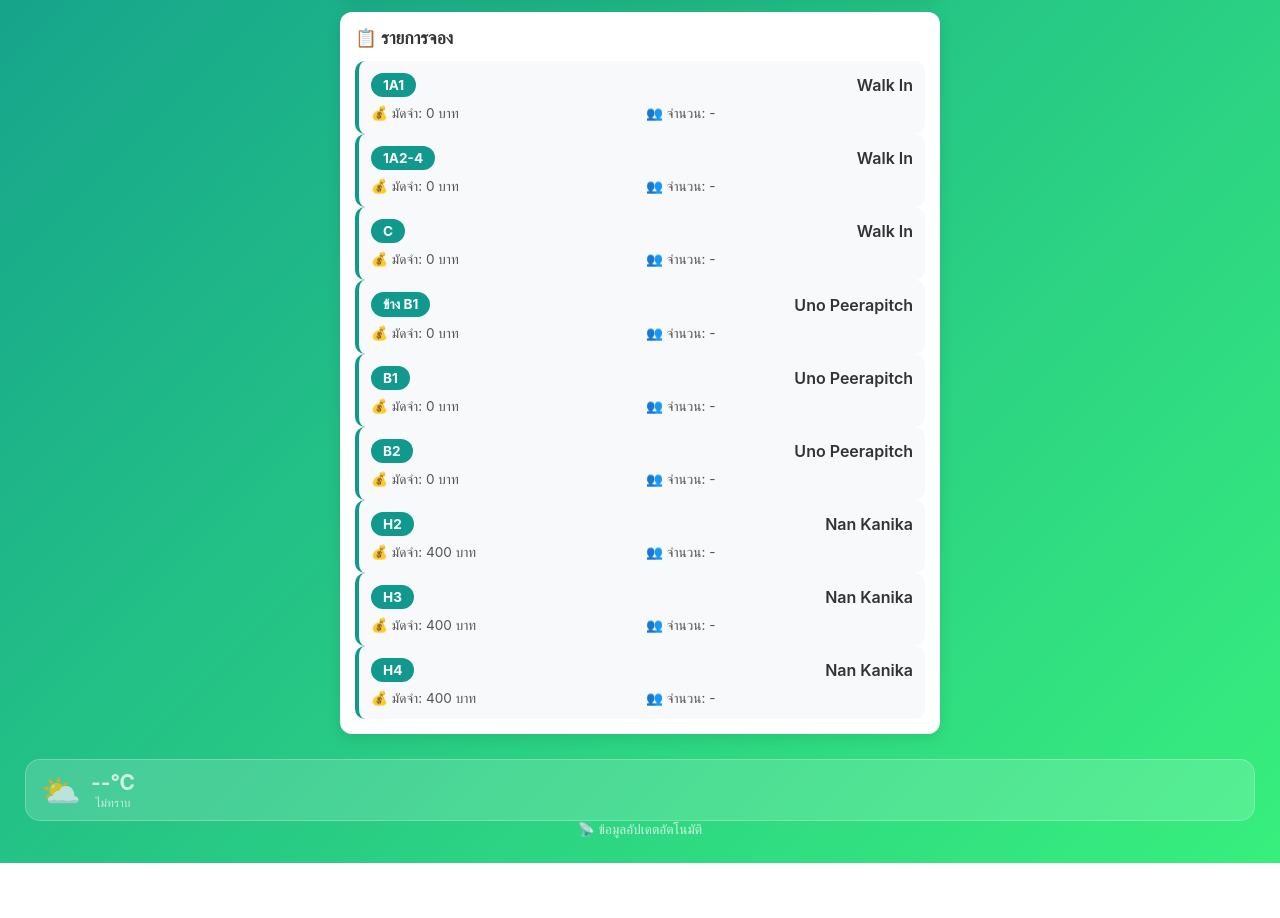
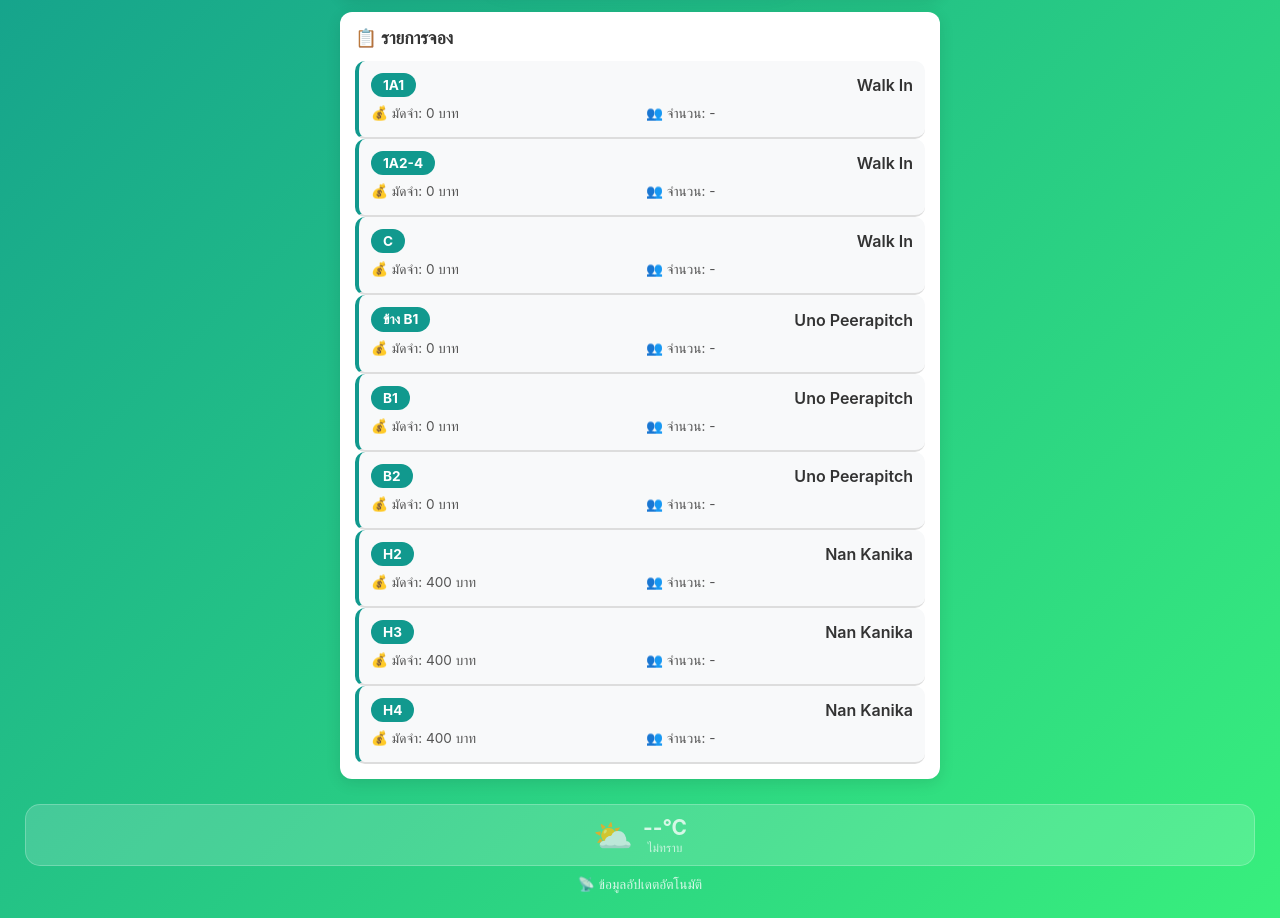
Before and after one commit to MildNattakorn/wangpring-booking, a plain HTML site: page index.html in a window 1280 px wide. Shown: the part 323-1241 px from the top of the page. Before the commit the page ends 1186 px from the top, so only its background shows below. Drawn offline with Linux system fonts and the light colour scheme; no server answers.

Commit message:
Add underline to booking cards and center weather

```diff
--- a/styles.css
+++ b/styles.css
@@ -184,6 +184,8 @@ h2 {
     border-radius: 10px;
     padding: 12px;
     border-left: 4px solid #11998e;
+    border-bottom: 2px solid #ddd;
+    padding-bottom: 15px;
 }
 
 .booking-header {
@@ -247,6 +249,11 @@ footer {
     font-size: 0.85rem;
 }
 
+footer .weather-card {
+    justify-content: center;
+    margin-bottom: 10px;
+}
+
 /* Responsive */
 @media (max-width: 500px) {
     header {
```
